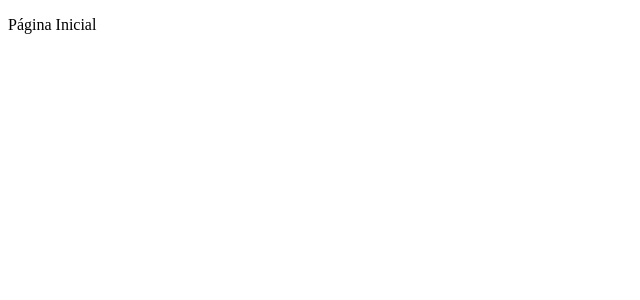
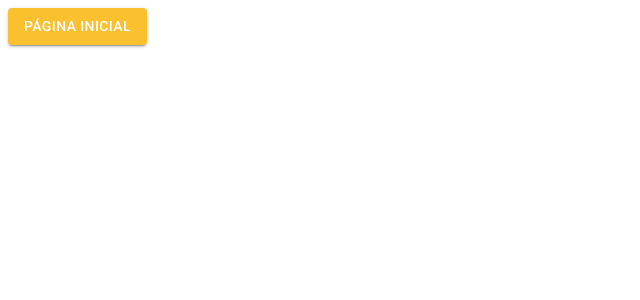
Before and after one commit to Elias-Moura/curso-mui, a React (Create React App) app: page /home in a window 1280 px wide. Shown: the top 300 px of the page, without its empty margins (0-640 px from the left). Built offline with nearby package versions, Linux system fonts and the light colour scheme.

Commit message:
feat: Adicionando tema claro

```diff
--- a/src/App.tsx
+++ b/src/App.tsx
@@ -1,10 +1,14 @@
 import { BrowserRouter } from "react-router-dom";
 import { AppRoutes } from "./routes";
+import { ThemeProvider } from "@mui/material";
+import { LightTheme } from "./shared/themes";
 
 export const App = () => {
   return (
-    <BrowserRouter>
-      <AppRoutes/>
-    </BrowserRouter>
+    <ThemeProvider theme={LightTheme}>
+      <BrowserRouter>
+        <AppRoutes />
+      </BrowserRouter>
+    </ThemeProvider>
   );
-}
+};
--- a/src/routes/index.tsx
+++ b/src/routes/index.tsx
@@ -1,10 +1,18 @@
+import { Button } from "@mui/material"
 import { Navigate, Route, Routes } from "react-router-dom"
 
 
 export const AppRoutes = () => {
     return (
     <Routes>
-        <Route path="/home" element={<p>Página Inicial</p>}/>
+        <Route path="/home" element={
+            <Button
+              variant="contained"
+              color="primary"
+            >
+                Página Inicial
+            </Button>
+            }/>
         <Route path="*" element={<Navigate to="/home" />} />
     </Routes>
     )
--- /dev/null
+++ b/src/shared/themes/Light.ts
@@ -0,0 +1,24 @@
+import { createTheme } from "@mui/material";
+import { cyan, yellow } from "@mui/material/colors";
+
+export const LightTheme = createTheme({
+  palette: {
+    primary: {
+      main: yellow[700],
+      dark: yellow[800],
+      light: yellow[500],
+      contrastText: "#ffffff",
+    },
+    secondary: {
+        main: cyan[500],
+        dark: cyan[400],
+        light: cyan[300],
+        contrastText: "#ffffff",
+      },
+    background: {
+        default: '#f7f6f3',
+        paper: '#ffffff'
+    }
+  },
+
+});
--- a/src/shared/themes/index.ts
+++ b/src/shared/themes/index.ts
@@ -1 +1 @@
-export {};
+export * from './Light';
```
